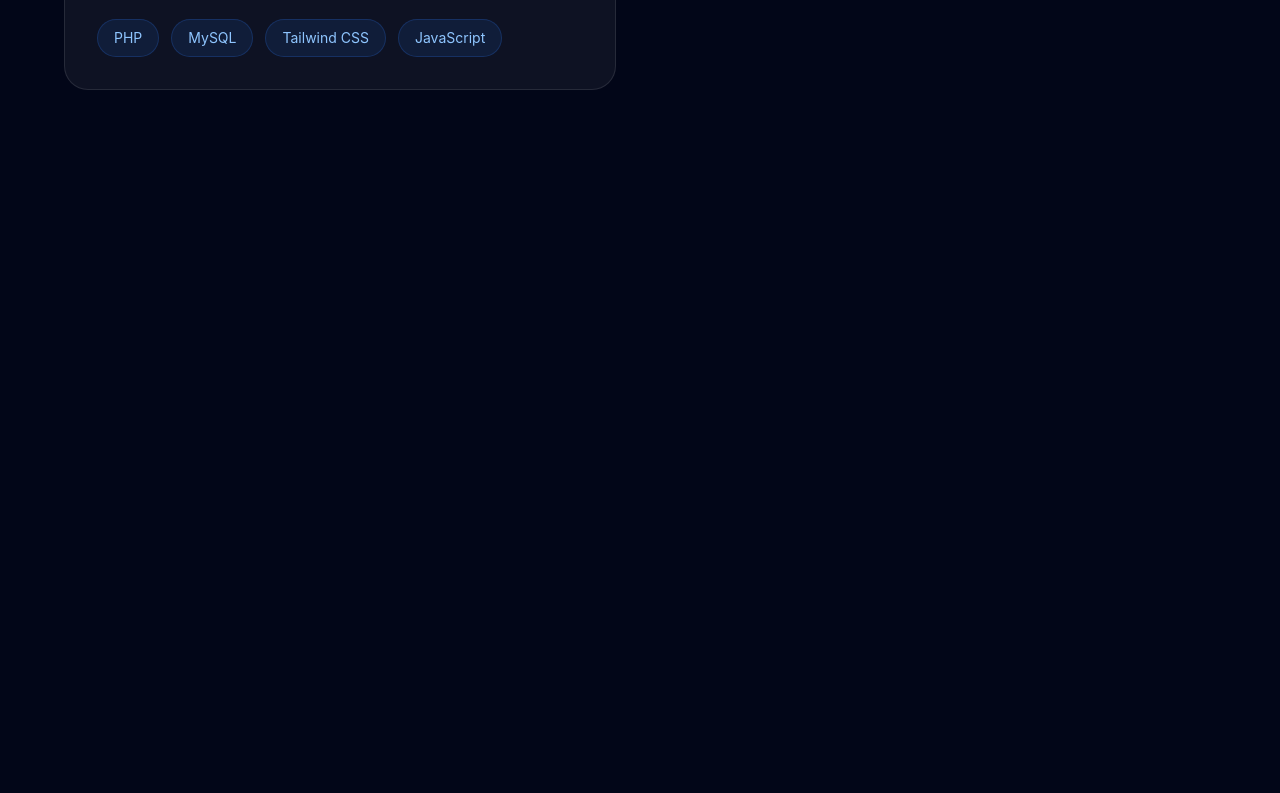
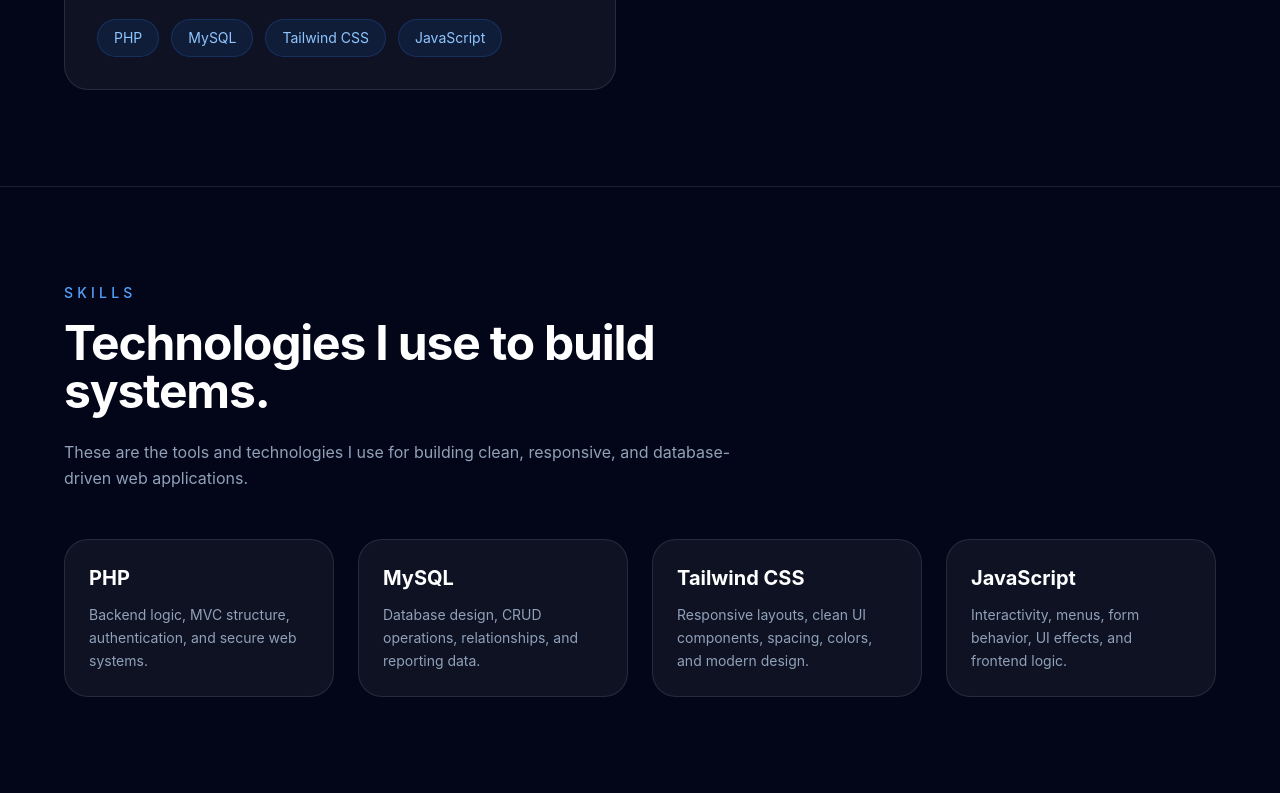
Before and after one commit to francojuan27/franco-portfolio, a website built with Vite: page index.html in a window 1280 px wide. Shown: the part 1245-2038 px from the top of the page. Before the commit the page ends 1431 px from the top, so only its background shows below. Built offline with nearby package versions, Linux system fonts and the light colour scheme.

Commit message:
Skills Section

```diff
--- a/index.html
+++ b/index.html
@@ -113,6 +113,62 @@
 
     </div>
 </section>
+<!-- End of About Section -->
+
+<!-- Skills Section -->
+<section id="skills" class="py-24 px-6 border-t border-white/10">
+    <div class="max-w-6xl mx-auto">
+
+        <div class="max-w-2xl">
+            <p class="text-sm font-medium uppercase tracking-[0.3em] text-blue-400">
+                Skills
+            </p>
+
+            <h2 class="mt-4 text-3xl md:text-5xl font-bold tracking-tight">
+                Technologies I use to build systems.
+            </h2>
+
+            <p class="mt-6 text-slate-400 leading-relaxed">
+                These are the tools and technologies I use for building clean, responsive, and database-driven web applications.
+            </p>
+        </div>
+
+        <div class="mt-12 grid sm:grid-cols-2 lg:grid-cols-4 gap-6">
+
+            <div class="rounded-3xl border border-white/10 bg-white/5 p-6 hover:bg-white/10 transition">
+                <h3 class="text-xl font-bold">PHP</h3>
+                <p class="mt-3 text-sm text-slate-400 leading-relaxed">
+                    Backend logic, MVC structure, authentication, and secure web systems.
+                </p>
+            </div>
+
+            <div class="rounded-3xl border border-white/10 bg-white/5 p-6 hover:bg-white/10 transition">
+                <h3 class="text-xl font-bold">MySQL</h3>
+                <p class="mt-3 text-sm text-slate-400 leading-relaxed">
+                    Database design, CRUD operations, relationships, and reporting data.
+                </p>
+            </div>
+
+            <div class="rounded-3xl border border-white/10 bg-white/5 p-6 hover:bg-white/10 transition">
+                <h3 class="text-xl font-bold">Tailwind CSS</h3>
+                <p class="mt-3 text-sm text-slate-400 leading-relaxed">
+                    Responsive layouts, clean UI components, spacing, colors, and modern design.
+                </p>
+            </div>
+
+            <div class="rounded-3xl border border-white/10 bg-white/5 p-6 hover:bg-white/10 transition">
+                <h3 class="text-xl font-bold">JavaScript</h3>
+                <p class="mt-3 text-sm text-slate-400 leading-relaxed">
+                    Interactivity, menus, form behavior, UI effects, and frontend logic.
+                </p>
+            </div>
+
+        </div>
+    </div>
+</section>
+<!-- Skills Section -->
+
+
 
     <script type="module" src="/src/main.js"></script>
 </body>
```
